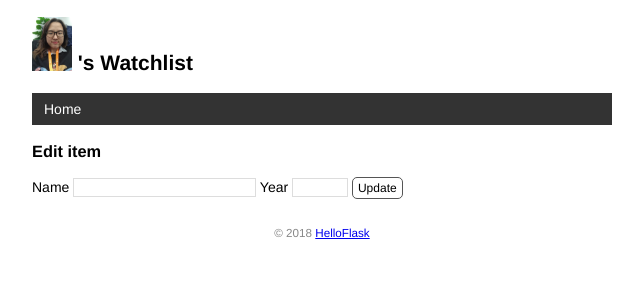
After one commit to guoxna/watchlist, a Flask app: template templates/edit.html in a window 1280 px wide. The commit adds this page. Shown: the top 300 px of the page, without its empty margins (318-961 px from the left). Run offline with Flask 2, Linux system fonts and the light colour scheme; the template is opened without the code that fills it, so the values that code supplies are empty.

Commit message:
Create, edit and delete item by form

```diff
--- a/app.py
+++ b/app.py
@@ -1,5 +1,6 @@
 from flask import Flask, render_template
 from flask import url_for, escape
+from flask import request, redirect, flash
 from flask_sqlalchemy import SQLAlchemy
 
 import os
@@ -9,6 +10,7 @@ app = Flask(__name__)
 
 app.config['SQLALCHEMY_DATABASE_URI'] = 'sqlite:////' + os.path.join(app.root_path, 'data.db')
 app.config['SQLALCHEMY_TRACK_MODIFICATIONS'] = False  # 关闭对模型修改的监控
+app.config['SECRET_KEY'] = 'dev'
 
 db = SQLAlchemy(app)
 
@@ -26,8 +28,20 @@ def inject_user():
     user = User.query.first()
     return dict(user=user)
 
-@app.route('/')
+@app.route('/', methods=['GET', 'POST'])
 def index():
+    if request.method == 'POST':
+        title = request.form.get('title')
+        year = request.form.get('year')
+        if not title or not year or len(year) > 4 or len(title) > 60:
+            flash('Invalid input.')
+            return redirect(url_for('index'))
+        # 保存表单数据到数据库
+        movie = Movie(title=title, year=year)
+        db.session.add(movie)
+        db.session.commit()
+        flash('Item created.')
+        return redirect(url_for('index'))
     user = User.query.first()
     movies = Movie.query.all()
     return render_template('index.html', movies = movies)
@@ -50,6 +64,33 @@ def test_url_for():
 	print(url_for('test_url_for'))
 	print(url_for('test_url_for', num=2))
 	return 'Test page'
+
+@app.route('/movie/edit/<int:movie_id>', methods=['GET', 'POST'])
+def edit(movie_id):
+    movie = Movie.query.get_or_404(movie_id)
+
+    if request.method == 'POST':
+        title = request.form['title']
+        year = request.form['year']
+
+        if not title or not year or len(title) > 60 or len(year) > 4:
+            flash('Invalid input.')
+            return redirect(url_for('edit', movie_id = movie_id))
+
+        movie.title = title
+        movie.year = year
+        db.session.commit()
+        flash('Item updated.')
+        return redirect(url_for('index'))
+    return render_template('edit.html', movie=movie)
+
+@app.route('/movie/delete/<int:movie_id>', methods=['POST'])
+def delete(movie_id):
+    movie = Movie.query.get_or_404(movie_id)
+    db.session.delete(movie)
+    db.session.commit()
+    flash('Item deleted.')
+    return redirect(url_for('index'))
 
 @app.errorhandler(404)
 def page_not_found(e):
--- a/static/style.css
+++ b/static/style.css
@@ -84,3 +84,49 @@ nav li a:hover {
     border-radius: 5px;
     padding: 3px 5px;
 }
+
+/* 覆盖某些浏览器对 input 元素定义的字体 */
+input[type=submit] {
+    font-family: inherit;
+}
+
+input[type=text] {
+    border: 1px solid #ddd;
+}
+
+input[name=year] {
+    width: 50px;
+}
+
+.btn {
+    font-size: 12px;
+    padding: 3px 5px;
+    text-decoration: none;
+    cursor: pointer;
+    background-color: white;
+    color: black;
+    border: 1px solid #555555;
+    border-radius: 5px;
+}
+
+.btn:hover {
+    text-decoration: none;
+    background-color: black;
+    color: white;
+    border: 1px solid black;
+}
+
+.alert {
+    position: relative;
+    padding: 7px;
+    margin: 7px 0;
+    border: 1px solid transparent;
+    color: #004085;
+    background-color: #cce5ff;
+    border-color: #b8daff;
+    border-radius: 5px;
+}
+
+.inline-form {
+    display: inline;
+}
--- a/templates/base.html
+++ b/templates/base.html
@@ -10,6 +10,9 @@
     {% endblock %}
 </head>
 <body>
+    {% for message in get_flashed_messages() %}
+        <div class="alert">{{ message }}</div>
+    {% endfor %}
     <h2>
         <img alt="Avatar" class="avatar" src="{{ url_for('static', filename='images/work.jpg') }}">
         {{ user.name }}'s Watchlist
--- /dev/null
+++ b/templates/edit.html
@@ -0,0 +1,10 @@
+{% extends 'base.html' %}
+
+{% block content %}
+<h3>Edit item</h3>
+<form method="post">
+    Name <input type="text" name="title" autocomplete="off" required value="{{ movie.title }}">
+    Year <input type="text" name="year" autocomplete="off" required value="{{ movie.year }}">
+    <input class="btn" type="submit" name="submit" value="Update">
+</form>
+{% endblock %}
```
Also changed, not shown: templates/index.html (+9 -0 lines).
